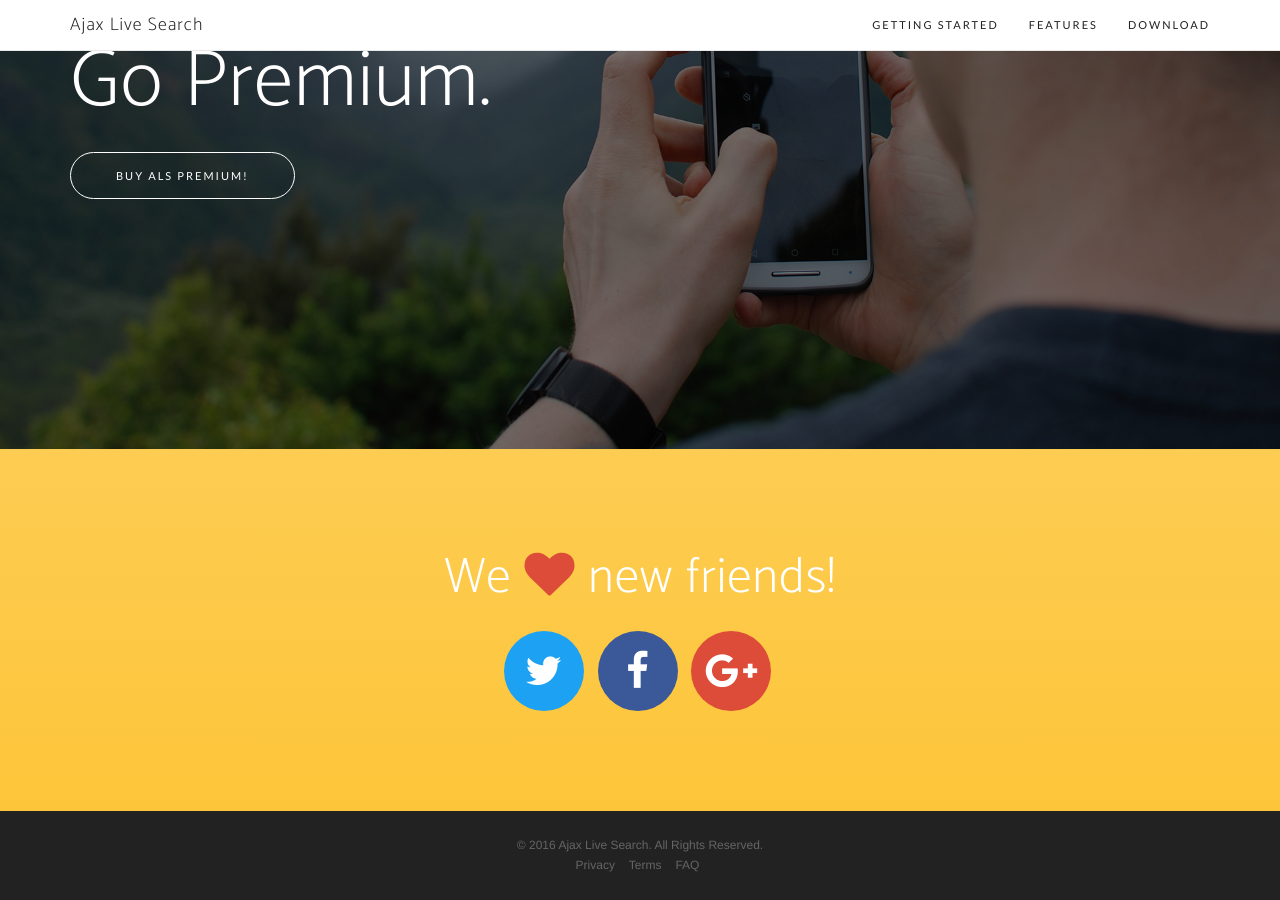
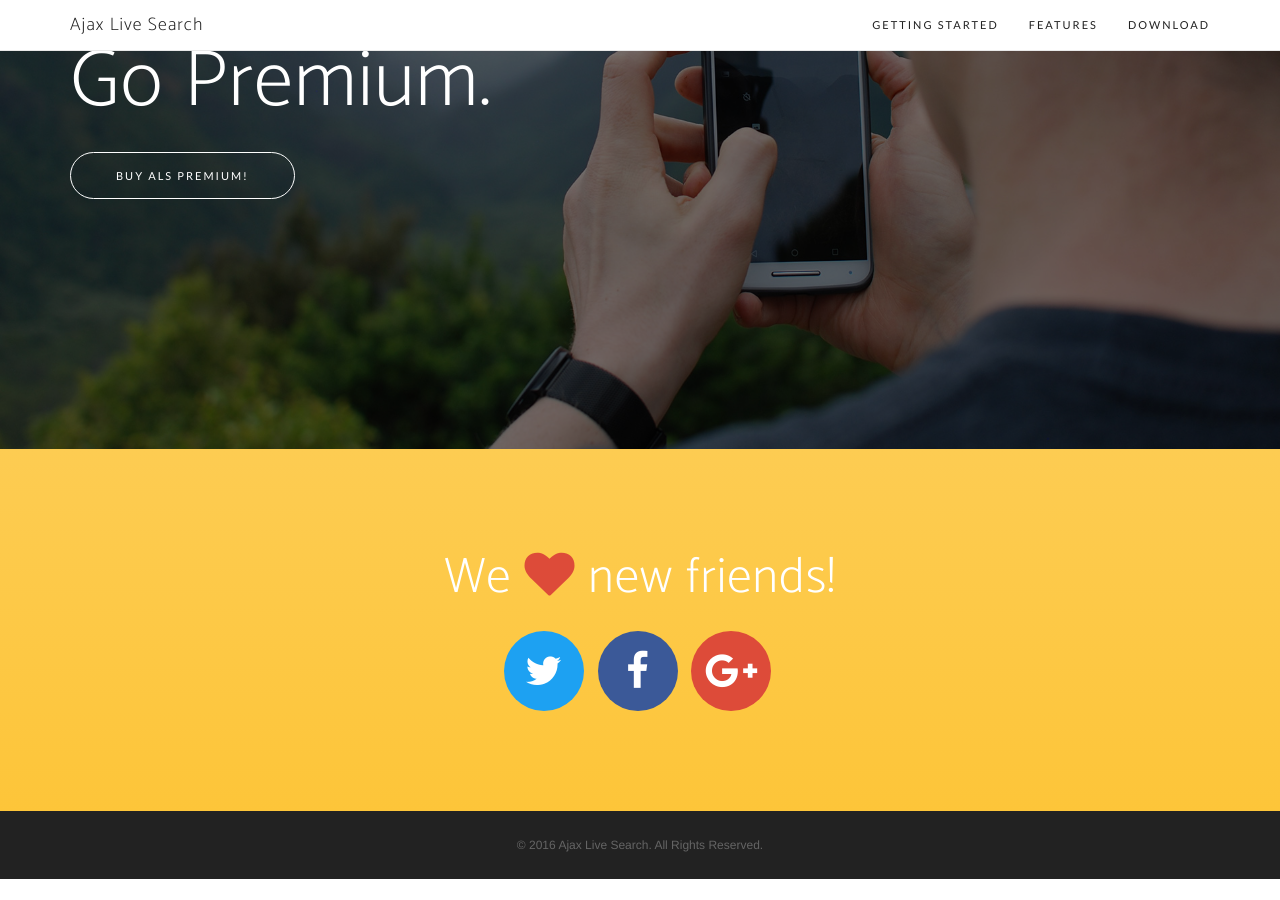
Before and after one commit to picocodes/ajax-live-search, a Jekyll site: the page built from index.html, in a window 1280 px wide and 900 px high, scrolled down 3067 px. Built offline with Jekyll 4.4.1, drawn with Linux system fonts in a browser that asks for light colours; nearby versions of some CDN libraries; some web fonts are replaced; after the commit the page ends 3946 px from its top, so only the background shows below that.

Commit message:
Update index.html

```diff
--- a/index.html
+++ b/index.html
@@ -209,7 +209,7 @@ layout: home
         <div class="cta-content">
             <div class="container">
                 <h2>I'm Sold Out.<br>Go Premium.</h2>
-                <a href="https://ajaxlivesearch.xyz/download/#premium" class="btn btn-outline btn-xl page-scroll">Buy aLs Premium!</a>
+                <a href="https://ajaxlivesearch.xyz/download/#buy" class="btn btn-outline btn-xl page-scroll">Buy aLs Premium!</a>
             </div>
         </div>
         <div class="overlay"></div>
@@ -235,17 +235,7 @@ layout: home
     <footer>
         <div class="container">
             <p>&copy; 2016 Ajax Live Search. All Rights Reserved.</p>
-            <ul class="list-inline">
-                <li>
-                    <a href="https://ajaxlivesearch.xyz/privacy">Privacy</a>
-                </li>
-                <li>
-                    <a href="https://ajaxlivesearch.xyz/terms">Terms</a>
-                </li>
-                <li>
-                    <a href="https://ajaxlivesearch.xyz/faq">FAQ</a>
-                </li>
-            </ul>
+
         </div>
     </footer>
 
```
